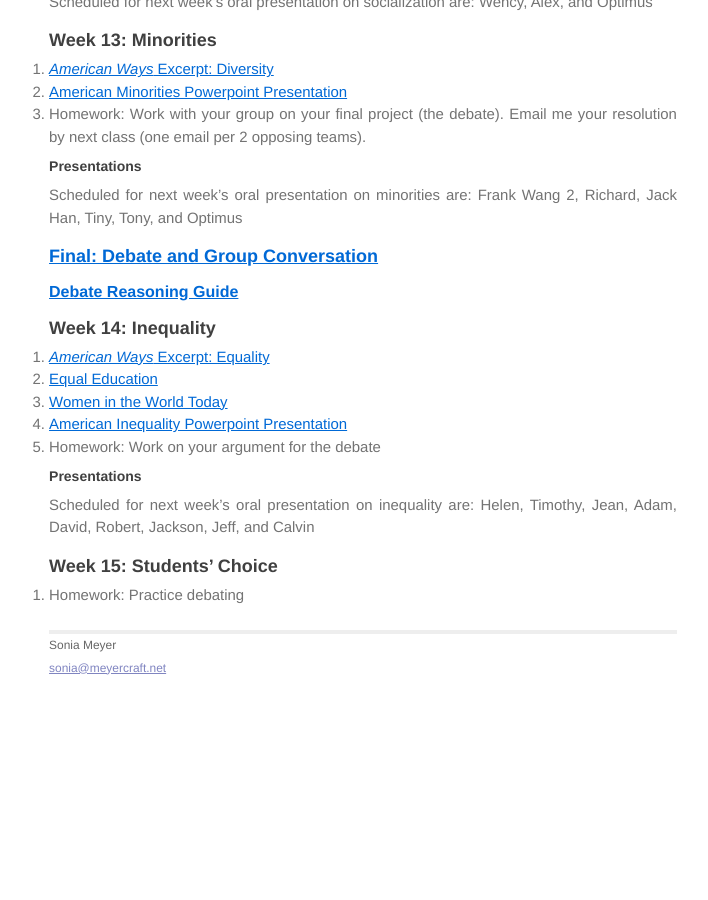
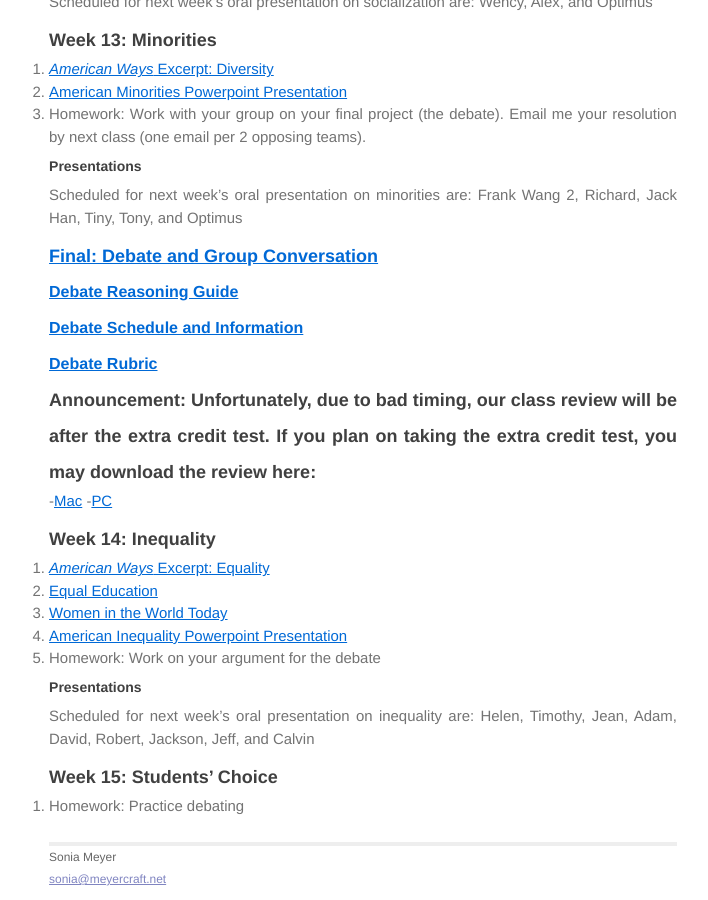
Before and after one commit to soniawmeyer/soniameyer-beihang-students-website, a Jekyll site: the page built from classes/sf2.md, in a window 1280 px wide and 900 px high, scrolled down 2386 px. Shown: the whole window, without its empty margins (277-985 px from the left). Built offline with Jekyll 4.4.1, drawn with Linux system fonts in a browser that asks for light colours; before the commit the page ends 3074 px from its top, so only the background shows below that.

Commit message:
Final Review

```diff
--- a/classes/sf2.md
+++ b/classes/sf2.md
@@ -169,6 +169,12 @@ Scheduled for next week's oral presentation on minorities are: Frank Wang 2, Ric
 
 ### [Final: Debate and Group Conversation](/resources/Final-Debate and Conversation.pdf)
 ####[Debate Reasoning Guide](/resources/Final-Debate Reasoning Guide.pdf)
+####[Debate Schedule and Information](/resources/Debate Final Schedule and Information.pdf)
+#### [Debate Rubric](/resources/Debate Rubric.pdf)
+
+###Announcement: Unfortunately, due to bad timing, our class review will be after the extra credit test. If you plan on taking the extra credit test, you may download the review here:
+-[Mac](/resources/Jeopardy_Review_MAC.zip)
+-[PC](/resources/Jeopardy_Review_PC.zip)
 
 <div class="week" id="week-14" markdown="1">
 
```
Also changed, not shown: classes/18c.md (+6 -0 lines), classes/s1s3s4s6.md (+6 -0 lines), 4 other files.
